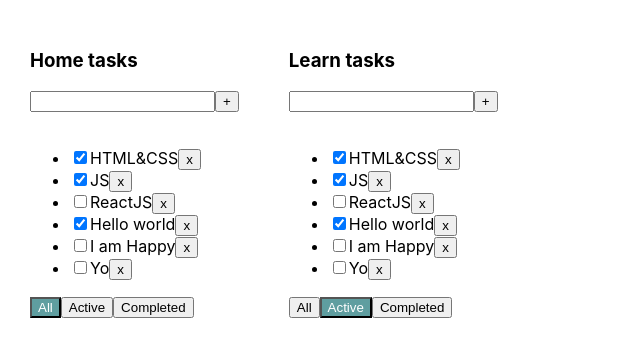
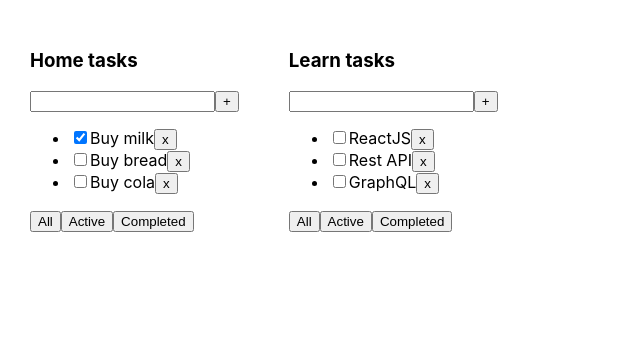
Before and after one commit to KrivovDima/todo-list-ts, a React (Create React App) app: page / in a window 1280 px wide. Shown: the top 356 px of the page, without its empty margins (0-640 px from the left). Built offline with nearby package versions, Linux system fonts and the light colour scheme.

Commit message:
refactor project, add change filter

```diff
--- a/src/App.tsx
+++ b/src/App.tsx
@@ -1,103 +1,89 @@
 import React, {useState} from 'react';
 import './App.css';
-import {v1} from "uuid";
-import TodoList from "./TodoList";
+import {Todolist} from './Todolist';
+import {v1} from 'uuid';
 
-export type taskType = {
+export type FilterValuesType = "all" | "active" | "completed";
+type TodoListType = {
   id: string
   title: string
-  isDone: boolean
-}
-export type filterType = 'all' | 'active' | 'completed'
-type todoListsDefaultType = Array<todoListType>
-type todoListType = {
-  tdID: string
-  title: string
-  filter: filterType
+  filter: FilterValuesType
 }
 
 function App() {
-  const tdID1 = v1();
-  const tdID2 = v1();
+  const todoListID1 = v1();
+  const todoListID2 = v1();
 
-  const todoListsDefault: todoListsDefaultType = [
-    {tdID: tdID1, title: 'Home tasks', filter: 'all'},
-    {tdID: tdID2, title: 'Learn tasks', filter: 'active'},
-  ];
+  let [todoLists, setTodoLists] = useState<Array<TodoListType>>([
+    {id: todoListID1, title: 'Home tasks', filter: 'all'},
+    {id: todoListID2, title: 'Learn tasks', filter: 'active'},
+  ])
+  let [tasks, setTasks] = useState({
+    [todoListID1]: [
+      {id: v1(), title: "Buy milk", isDone: true},
+      {id: v1(), title: "Buy bread", isDone: false},
+      {id: v1(), title: "Buy cola", isDone: false},
+    ],
+    [todoListID2]: [
+      {id: v1(), title: "HTML&CSS", isDone: true},
+      {id: v1(), title: "JS", isDone: true},
+      {id: v1(), title: "ReactJS", isDone: false},
+      {id: v1(), title: "Rest API", isDone: false},
+      {id: v1(), title: "GraphQL", isDone: false},
+    ]
+  })
 
-
-  const tasksDefault = [
-    {id: v1(), title: "HTML&CSS", isDone: true},
-    {id: v1(), title: "JS", isDone: true},
-    {id: v1(), title: "ReactJS", isDone: false},
-    {id: v1(), title: "Hello world", isDone: true},
-    {id: v1(), title: "I am Happy", isDone: false},
-    {id: v1(), title: "Yo", isDone: false}
-  ];
-
-  let [tasks, setTasks] = useState(tasksDefault);
-  let [filter, setFilter] = useState<filterType>('all');
-
-  const addTask = (titleTask: string) => {
-    const newTask = {id: v1(), title: titleTask, isDone: false}
-    setTasks([newTask, ...tasks])
+  function removeTask(id: string) {
+    // let filteredTasks = tasks.filter(t => t.id != id);
+    // setTasks(filteredTasks);
   }
 
-  const deleteTask = (idTask: string) => {
-    const unremovedTasks = tasks.filter((task) => task.id !== idTask);
-    setTasks(unremovedTasks);
+  function addTask(title: string) {
+    // let task = {id: v1(), title: title, isDone: false};
+    // let newTasks = [task, ...tasks];
+    // setTasks(newTasks);
+  }
+
+  function changeStatus(taskId: string, isDone: boolean) {
+    // let task = tasks.find(t => t.id === taskId);
+    // if (task) {
+    //   task.isDone = isDone;
+    // }
+    //
+    // setTasks([...tasks]);
   }
 
 
-  const checkedTasks = (idTask: string, checkedStatus: boolean) => {
-    const checkedListTasks = tasks.map(
-      (task) => {
-        if (task.id === idTask) {
-          const copyTask = {...task};
-          copyTask.isDone = checkedStatus;
-          return copyTask;
-        } else {
-          return task;
-        }
-      }
-    );
-    setTasks(checkedListTasks);
+  function changeFilter(value: FilterValuesType, tdID: string) {
+    setTodoLists(todoLists.map(tl => tdID === tl.id ? {...tl, filter: value} : tl))
   }
+
 
   return (
     <div className="App">
       {
-        todoListsDefault.map((tdList) => {
-          let filteredTasks = [...tasks];
-          switch (filter) {
-            case 'active':
-              filteredTasks = tasks.filter((task) => !task.isDone);
-              break;
-            case 'completed':
-              filteredTasks = tasks.filter((task) => task.isDone);
+        todoLists.map((tl) => {
+          let tasksForTodolist = tasks[tl.id];
+
+          if (tl.filter === "active") {
+            tasksForTodolist = tasksForTodolist.filter(t => t.isDone === false);
           }
-
-          return <TodoList
-            key={v1()}
-            title={tdList.title}
-            tdListID={tdList.tdID}
-            tasks={filteredTasks}
-            deleteTask={deleteTask}
-            setFilter={setFilter}
+          if (tl.filter === "completed") {
+            tasksForTodolist = tasksForTodolist.filter(t => t.isDone === true);
+          }
+          return <Todolist
+            key={tl.id}
+            id={tl.id}
+            title={tl.title}
+            tasks={tasksForTodolist}
+            removeTask={removeTask}
+            changeFilter={changeFilter}
             addTask={addTask}
-            checkedTasks={checkedTasks}
-            filter={tdList.filter}
+            changeTaskStatus={changeStatus}
+            filter={tl.filter}
           />
         })
       }
-
-      {/*<TodoList tasks={filteredTasks}*/}
-      {/*          deleteTask={deleteTask}*/}
-      {/*          setFilter={setFilter}*/}
-      {/*          addTask={addTask}*/}
-      {/*          checkedTasks={checkedTasks}*/}
-      {/*          filter={filter}*/}
-      {/*/>*/}
     </div>
   );
 }
--- a/src/TodoList.tsx
+++ b/src/TodoList.tsx
@@ -1,104 +1,89 @@
-import React, {ChangeEvent, KeyboardEvent, MouseEvent, useState} from "react";
-import {filterType, taskType} from "./App";
+import React, {ChangeEvent, KeyboardEvent, useState} from 'react';
+import {FilterValuesType} from './App';
 
-type TodoListPropsType = {
+type TaskType = {
+  id: string
   title: string
-  tdListID: string
-  tasks: Array<taskType>
-  deleteTask: (idTask: string) => void
-  setFilter: (filter: filterType) => void
-  addTask: (titleTask: string) => void
-  checkedTasks: (idTask: string, checkedStatus: boolean) => void
-  filter: filterType
+  isDone: boolean
 }
 
-function TodoList(props: TodoListPropsType) {
+type PropsType = {
+  id: string
+  title: string
+  tasks: Array<TaskType>
+  removeTask: (taskId: string) => void
+  changeFilter: (value: FilterValuesType, tdID:string) => void
+  addTask: (title: string) => void
+  changeTaskStatus: (taskId: string, isDone: boolean) => void
+  filter: FilterValuesType
+}
 
-  let [newTask, setNewTask] = useState<string>('');
-  let [error, setError] = useState<boolean>(false);
+export function Todolist(props: PropsType) {
+
+  let [title, setTitle] = useState("")
+  let [error, setError] = useState<string | null>(null)
 
   const addTask = () => {
-    const trimTextTask = newTask.trim();
-    if (trimTextTask !== '') {
-      props.addTask(trimTextTask);
+    if (title.trim() !== "") {
+      props.addTask(title.trim());
+      setTitle("");
     } else {
-      setError(true);
+      setError("Title is required");
     }
   }
 
-  const renderList = props.tasks.map((task) => {
-    const handlerCheckbox = (event: MouseEvent<HTMLInputElement>) => {
-      const checkedStatus = event.currentTarget.checked;
-      props.checkedTasks(task.id, checkedStatus)
+  const onChangeHandler = (e: ChangeEvent<HTMLInputElement>) => {
+    setTitle(e.currentTarget.value)
   }
-    return (
-      <li key={task.id}>
-        <input type="checkbox"
-               checked={task.isDone}
-               onClick={handlerCheckbox}/>
-        <span>{task.title}</span>
-        <button onClick={() => {
-          props.deleteTask(task.id)
-        }}>x
-        </button>
-      </li>
-    )
-  });
 
-  const allFilter = () => {
-    props.setFilter('all')
-  };
-  const activeFilter = () => {
-    props.setFilter('active')
-  };
-  const completeFilter = () => {
-    props.setFilter('completed')
-  };
-  const saveTaskText = (event: ChangeEvent<HTMLInputElement>) => {
-    setNewTask(event.currentTarget.value);
-    setError(false);
-  }
-  const addTaskForClick = () => {
+  const onKeyPressHandler = (e: KeyboardEvent<HTMLInputElement>) => {
+    setError(null);
+    if (e.charCode === 13) {
       addTask();
-    setNewTask('');
-  };
-  const addTaskForKeyPress = (event: KeyboardEvent<HTMLInputElement>) => {
-    if (event.charCode === 13) {
-      addTask();
-      setNewTask('');
     }
   }
 
-  return (
-    <div>
+  const onAllClickHandler = () => props.changeFilter("all", props.id);
+  const onActiveClickHandler = () => props.changeFilter("active", props.id);
+  const onCompletedClickHandler = () => props.changeFilter("completed", props.id);
+
+
+  return <div>
     <h3>{props.title}</h3>
     <div>
-        <input onChange={saveTaskText}
-               value={newTask}
-               onKeyPress={addTaskForKeyPress}
-               className={error ? 'error' : ''}/>
-        <button onClick={addTaskForClick}>+</button>
-        <div className={`errorMessage ${error && 'errorMessageVisible'}`}>Title required</div>
+      <input value={title}
+             onChange={onChangeHandler}
+             onKeyPress={onKeyPressHandler}
+             className={error ? "error" : ""}
+      />
+      <button onClick={addTask}>+</button>
+      {error && <div className="error-message">{error}</div>}
     </div>
     <ul>
-        {renderList}
+      {
+        props.tasks.map(t => {
+          const onClickHandler = () => props.removeTask(t.id)
+          const onChangeHandler = (e: ChangeEvent<HTMLInputElement>) => {
+            props.changeTaskStatus(t.id, e.currentTarget.checked);
+          }
+
+          return <li key={t.id} className={t.isDone ? "is-done" : ""}>
+            <input type="checkbox"
+                   onChange={onChangeHandler}
+                   checked={t.isDone}/>
+            <span>{t.title}</span>
+            <button onClick={onClickHandler}>x</button>
+          </li>
+        })
+      }
     </ul>
     <div>
-        <button className={props.filter === 'all' ? 'activeFilter' : ''}
-                onClick={allFilter}>
-          All
-        </button>
-        <button className={props.filter === 'active' ? 'activeFilter' : ''}
-                onClick={activeFilter}>
-          Active
-        </button>
-        <button className={props.filter === 'completed' ? 'activeFilter' : ''}
-                onClick={completeFilter}>
-          Completed
-        </button>
+      <button className={props.filter === 'all' ? "active-filter" : ""}
+              onClick={onAllClickHandler}>All</button>
+      <button className={props.filter === 'active' ? "active-filter" : ""}
+              onClick={onActiveClickHandler}>Active</button>
+      <button className={props.filter === 'completed' ? "active-filter" : ""}
+              onClick={onCompletedClickHandler}>Completed</button>
     </div>
   </div>
-  );
 }
-
-export default TodoList;
```
Lines whose indentation alone changed are shown as unchanged.
